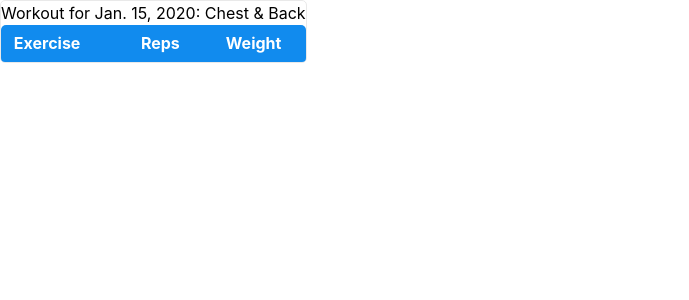
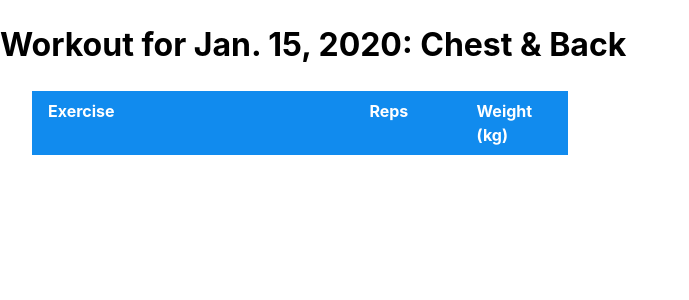
Before and after one commit to laurentbardin/workout_tracker, a Django app: template worksheet/templates/worksheet/worksheet_base.html in a window 1280 px wide. Shown: the top 300 px of the page, without its empty margins (0-689 px from the left). Run offline with Django 5.2, Linux system fonts and the light colour scheme; the template is opened without the code that fills it: values that come from a table or form of the project are taken from there, others are empty; data comes from the database, SQL or seed files in the repository; tables that the repository leaves empty hold one stand-in row (values such as "Sample post"); lists and menus that the app fills with data are empty; parts of the project's set-up code (start-up, migrations or seed data) failed here and were passed over.

Commit message:
Use a CSS grid to display a worksheet

```diff
--- a/worksheet/static/worksheet/css/base.css
+++ b/worksheet/static/worksheet/css/base.css
@@ -7,38 +7,45 @@ form {
     min-width: 0;
 }
 
-table {
-    tbody tr + tr th[rowspan] {
-        border-top: 1px solid var(--color-bg-secondary);
+.worksheet {
+    display: grid;
+    grid-template-columns: repeat(7, 1fr) 50px;
+    max-width: 800px;
+    margin-left: 2em;
+
+    > * {
+        padding: 0.5em 1em;
+        border: 1px solid var(--color-bg-secondary);
+        border-width: 0 1px 1px 0;
     }
 
-    th + td, td + td {
-        border-left: 1px solid var(--color-bg-secondary);
+    .header {
+        font-weight: bold;
+        color: var(--color-bg);
+        background-color: var(--color-table);
+        border-width: 0;
     }
 
-    input[type="text"] {
-        display: inline;
-        max-width: 2rem;
-
-        &:invalid {
-            border: 1px solid var(--color-error);
-
-            &:focus {
-                outline: 1px solid var(--color-error);
-            }
-        }
+    :first-child {
+        grid-column: 1 / span 3;
     }
-
-    form {
-        padding: 0;
+    .exercise {
+        grid-column: 1 / span 3;
+        grid-row: span 2;
+        display: flex;
+        align-items: center;
+        border-left-width: 1px;
     }
-
-    &.in-progress {
-        tr:has(input:focus) {
-            font-weight: bold;
-            input {
-                font-weight: bold;
-            }
-        }
+    .result.reps {
+        grid-column: 4;
+    }
+    .result.weight {
+        grid-column: 5;
+    }
+    .result.reps.previous {
+        grid-column: 6;
+    }
+    .result.weight.previous {
+        grid-column: 7;
     }
 }
--- a/worksheet/templates/worksheet/worksheet_base.html
+++ b/worksheet/templates/worksheet/worksheet_base.html
@@ -7,23 +7,18 @@
 {% if worksheet is None %}
 <p>No workout for {{ date }}. <a href="{% url 'worksheet:index' %}">Go back.</a></p>
 {% else %}
-<table class="{{ worksheet.get_status }}">
-    <caption>Workout for {{ worksheet.date }}: {{ worksheet.workout }}</caption>
-    <thead>
-        <tr>
-            <th scope="col">Exercise</th>
-            <th scope="col">Reps</th>
-            <th scope="col">Weight</th>
-            {% if results.0.previous %}
-            <th scope="col">Previous reps</th>
-            <th scope="col">Previous weight</th>
-            {% endif %}
-        </tr>
-    </thead>
-    <tbody>
-        {% block workout_results %}{% endblock %}
-    </tbody>
-</table>
+<h1>Workout for {{ worksheet.date }}: {{ worksheet.workout }}</h1>
+<section class="worksheet {{ worksheet.get_status }}">
+    <div class="header">Exercise</div>
+    <div class="header">Reps</div>
+    <div class="header">Weight (kg)</div>
+    {% if results.0.previous %}
+    <div class="header">Previous reps</div>
+    <div class="header">Previous weight (kg)</div>
+    {% endif %}
+
+    {% block workout_results %}{% endblock %}
+</section>
 
 {% block workout_form %}
 {% if not worksheet.done %}
```
Also changed, not shown: worksheet/templates/worksheet/worksheet.html (+41 -29 lines), worksheet/templates/worksheet/worksheet_repeat.html (+19 -27 lines).
